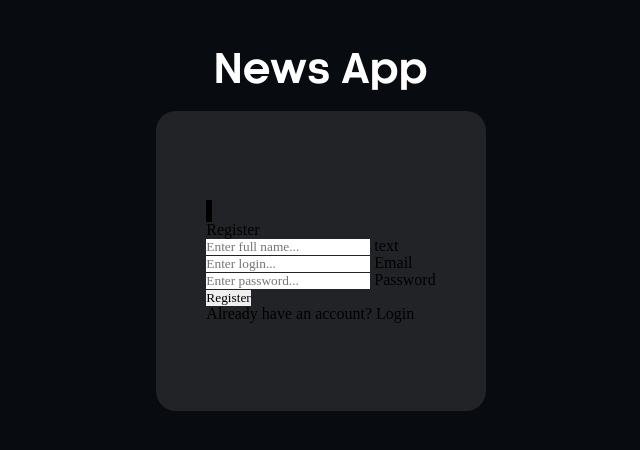
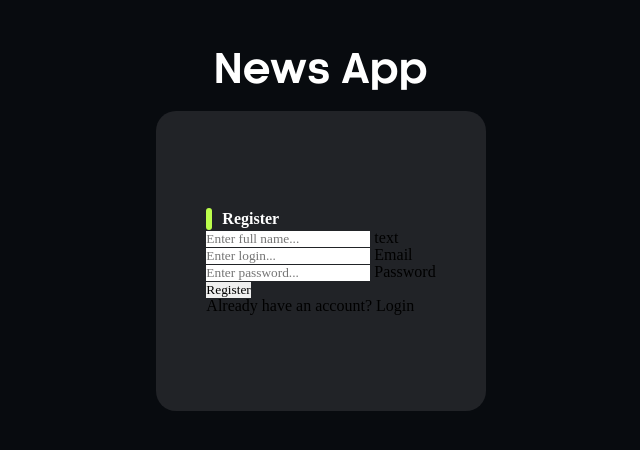
Before and after one commit to Ma1anin/Kacherga-News, a web app: file public/pages/Register.html in a window 1280 px wide. Shown: the part 169-619 px from the top of the page, without its empty margins (319-959 px from the left). Run offline with its HTML, style and script files only (its server is not run), Linux system fonts and the light colour scheme; some libraries are stand-ins or nearby versions.

Commit message:
add position box, font, color

```diff
--- a/public/css/register style.css
+++ b/public/css/register style.css
@@ -5,11 +5,7 @@ body {
     flex-direction: column;
     background-color: #080B0F;
 }
-.register__green-box {
-    width: 6px;
-    height: 22px;
-    background: #000;: #BCFD4C;
-}
+
 
 
 h1 {
@@ -20,6 +16,20 @@ h1 {
     font-weight: 700;
     font-size: 40px;
     color: #FFFFFF;
+}
+h2 {
+    display: flex;
+    align-items: center;
+    font-weight: 700;
+    font-size: 16px;
+    color: #FFFFFF;
+}
+.register__green-box {
+    width: 6px;
+    height: 22px;
+    background: #BCFD4C;
+    border-radius: 7px;
+    margin-right: 10px;
 }
 section {
     display: flex;
```
